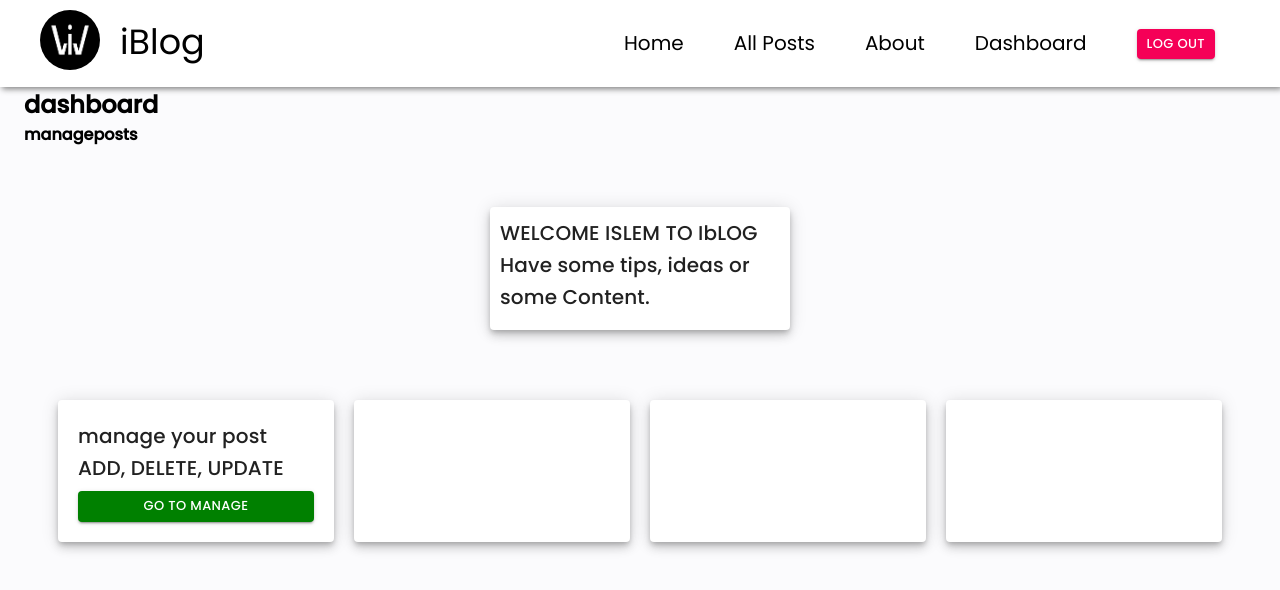
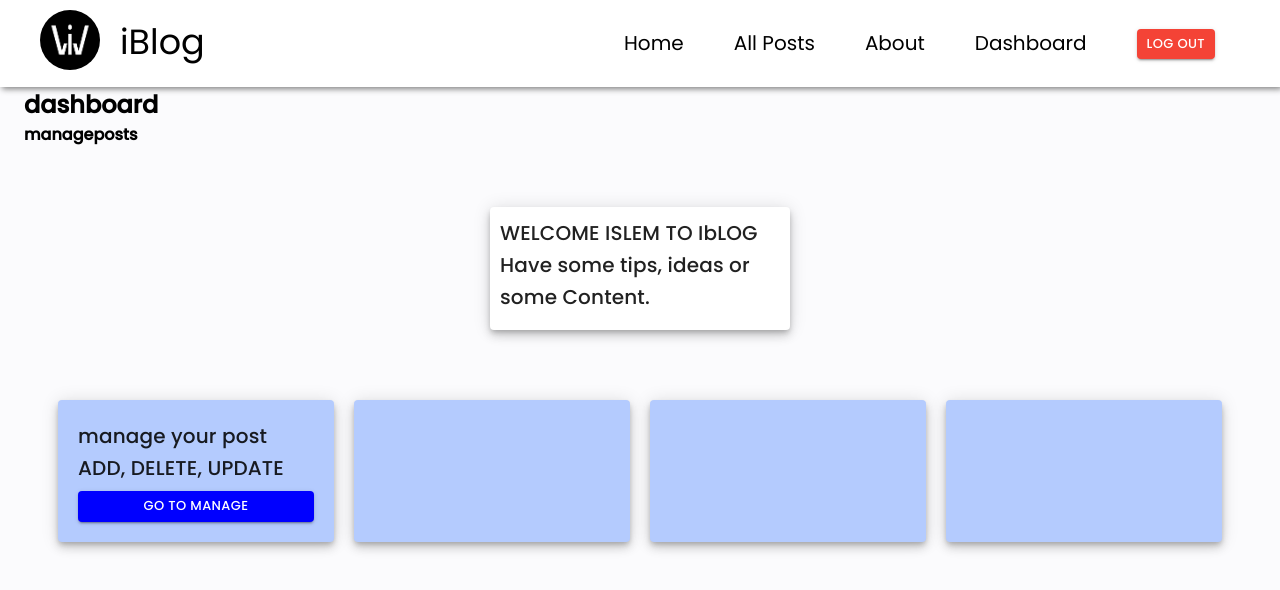
Before and after one commit to islemwilcher/iblog, a React (Create React App) app: page /iblog/dashboard in a window 1280 px wide. Shown: the top 590 px of the page. Built offline with nearby package versions, Linux system fonts and the light colour scheme; sample sign-in values are in the browser's storage.

Commit message:
styles and colors

```diff
--- a/src/components/detailscomponent/details.jsx
+++ b/src/components/detailscomponent/details.jsx
@@ -17,11 +17,13 @@ const Details = ({ reverse, title, message, image }) => {
                         <Typography className={classes.message} variant="body1">{message}</Typography>
                     </div>
                     </Zoom>
-                    <Flip left>
+
                     <Grid className={classes.pic}>
-                        <CardMedia className={classes.media} image={image} title={title} />
+                        <Flip left>
+                            <CardMedia className={classes.media} image={image} title={title} />
+                        </Flip>
                     </Grid>
-                    </Flip>
+
                 </Grid>
             </>
 
--- a/src/components/nav/RightNav.jsx
+++ b/src/components/nav/RightNav.jsx
@@ -20,6 +20,11 @@ const Ul = styled.ul`
         font-weight: 400;
         color : black;
 
+        .logoutbtn {
+            background-color: #f44336;
+            color: white;
+            fontSize: 20px;
+        }
     }
     li:hover{
         color: rgb(136, 165, 219);
@@ -95,7 +100,7 @@ const RightNav = ({ open, setOpen }) => {
 
             <Link style={navStyle} to="/iblog/signin"  onClick = {() => setOpen(!open)}><li>
                 {user
-                    ? <Button variant="contained" size='small' color='secondary' onClick={logout}>Log out</Button>
+                    ? <Button variant="contained" size='small' className='logoutbtn' onClick={logout}>Log out</Button>
                     : <Button variant="contained" size='small' color='primary' >Sign in</Button>
                 }</li></Link>
         </Ul>
--- a/src/pages/dashboard/styles.js
+++ b/src/pages/dashboard/styles.js
@@ -7,6 +7,7 @@ export default makeStyles((theme) => ({
       padding: '10px',
   },
   welcomeaction: {
+      backgroundColor: '#B4CBFE',
       width: '300px',
       margin: '10px',
       padding: '20px',
@@ -18,11 +19,15 @@ export default makeStyles((theme) => ({
   },
   managebtn: {
       width: '100%',
-      backgroundColor: 'green',
+      backgroundColor: '#0000FF',
   },
   [theme.breakpoints.down('sm')]: {
     welcomegrid: {
+        width: 'auto',
         flexDirection: 'column',
+    },
+    welcomeaction: {
+        width: 'auto',
     },
   },
 }));
```
